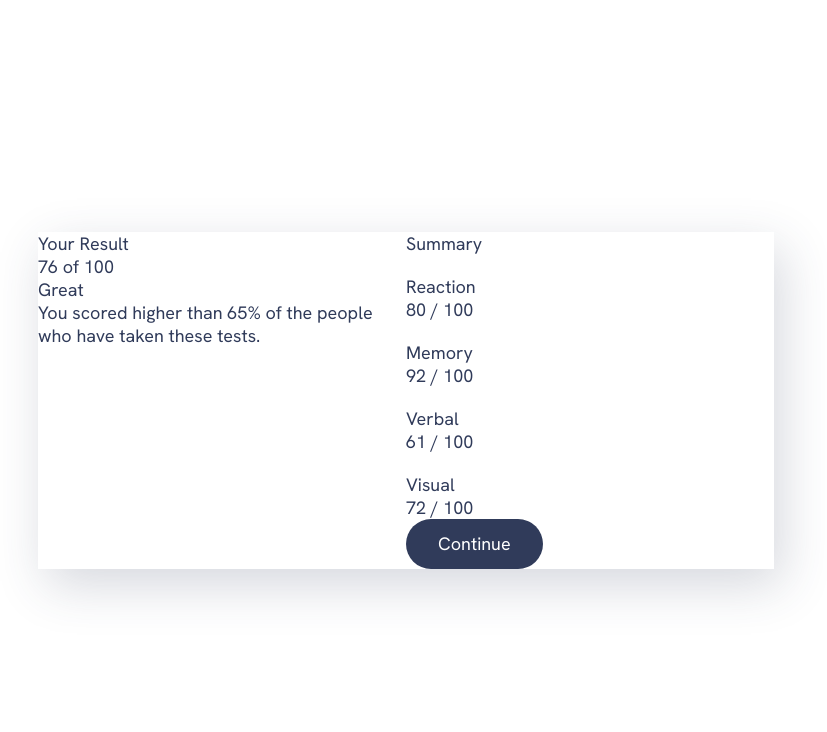
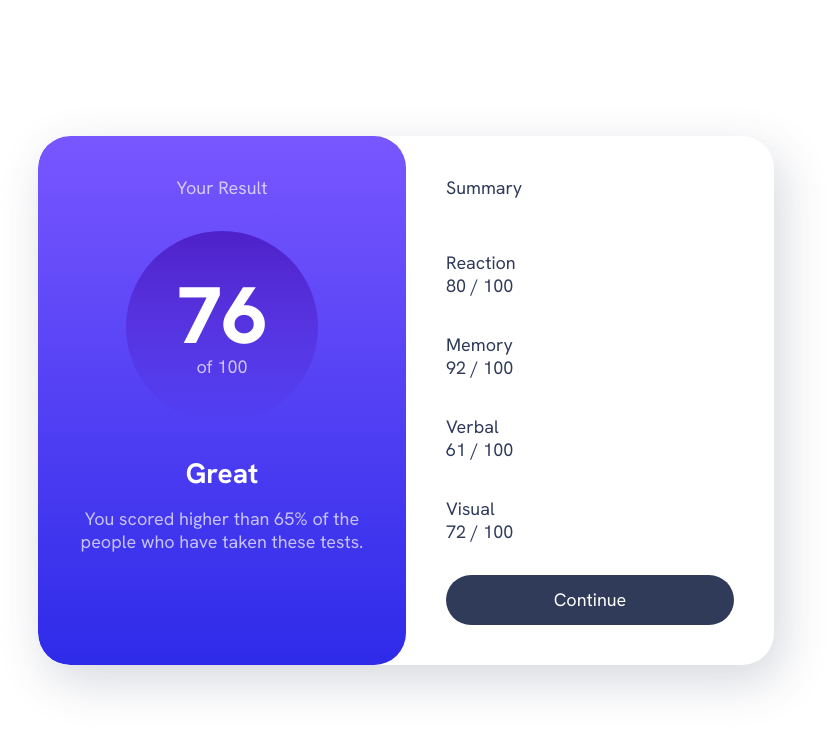
Before and after one commit to W-J-Knight/HTML-and-CSS-from-scratch, a plain HTML site: page index.html in a window 1280 px wide. Shown: the whole page, without its empty margins (234-1061 px from the left). Drawn offline with Linux system fonts and the light colour scheme.

Commit message:
Work on style on the first part.

```diff
--- a/style.css
+++ b/style.css
@@ -82,6 +82,16 @@ body {
     }
 }
 
+.grid-flow {
+    display: grid;
+    align-content: start;
+    gap: 1rem;
+}
+
+.grid-flow[data-spacing="large"] {
+    gap: 2rem;
+}
+
 .button {
     color: var(--clr-neutral-100);
     line-height: 1;
@@ -98,14 +108,60 @@ body {
 }
 
 .result-summary {
+    --padding: 2.5rem;
+    --border-radius: 2rem;
     max-width: 46rem;
     display: grid;
 }
 
 @media (min-width: 600px) {
     .result-summary {
+        margin-inline: 1rem;
         grid-template-columns: 1fr 1fr;
         border-radius: var(--border-radius);
+        overflow: hidden;
         box-shadow: .5rem 1rem 3rem hsl(var(--clr-neutral-hsl-700), .2);
     }
 }
+
+.results,
+.summary {
+    padding: var(--padding);
+}
+
+.results {
+    color: hsl(var(--clr-neutral-hsl-100), .7);
+    text-align: center;
+    background: var(--gradient-primary);
+    border-radius: 0 0 var(--border-radius) var(--border-radius);
+}
+
+@media (min-width: 600px) {
+    .results {
+        border-radius: var(--border-radius);
+    }
+}
+
+.result-score {
+    display: grid;
+    place-content: center;
+    width: 12rem;
+    margin-inline: auto;
+    background: var(--gradient-to-transparent);
+    aspect-ratio: 1 / 1;
+    border-radius: 50%;
+}
+
+.result-score span {
+    display: block;
+    font-size: var(--fs-900);
+    font-weight: var(--fw-black);
+    line-height: 1;
+    color: var(--clr-neutral-100);
+}
+
+.result-rank {
+    color: var(--clr-neutral-100);
+    font-size: var(--fs-700);
+    font-weight: var(--fw-bold);
+}
```
